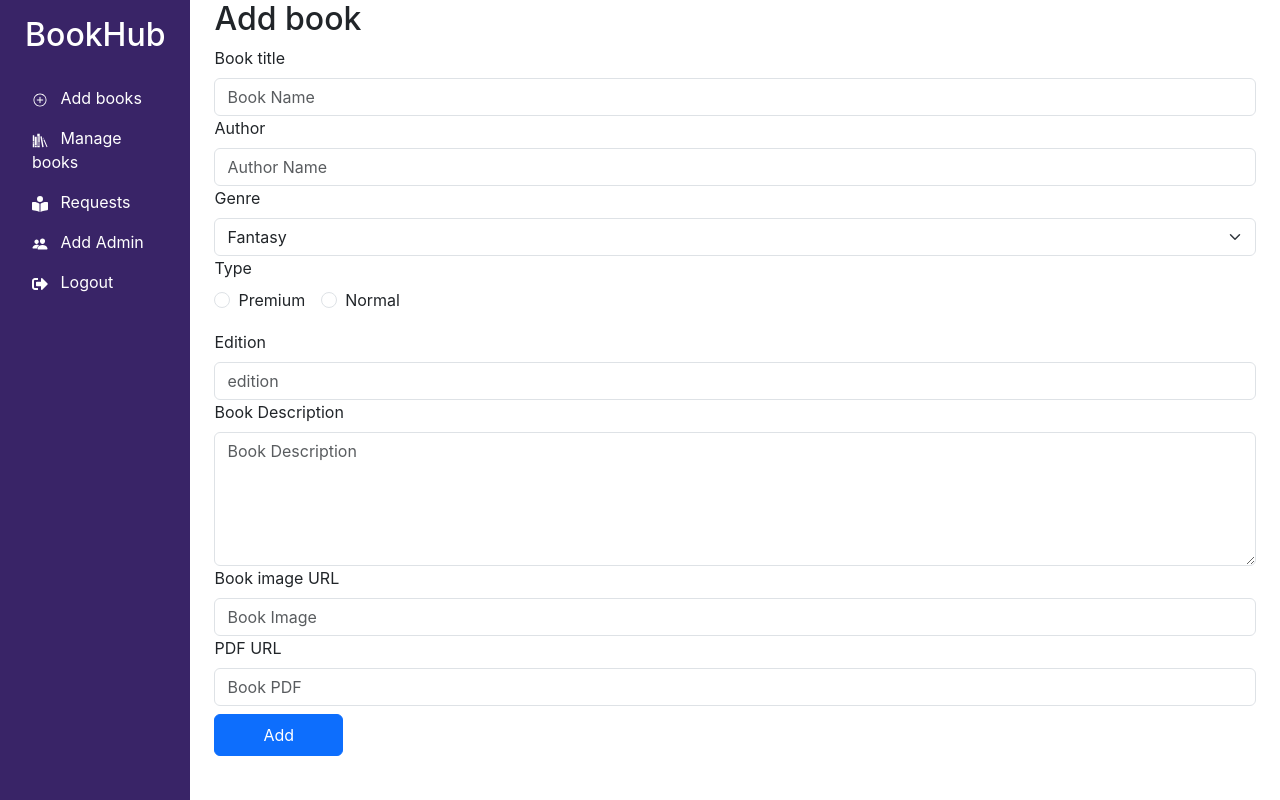
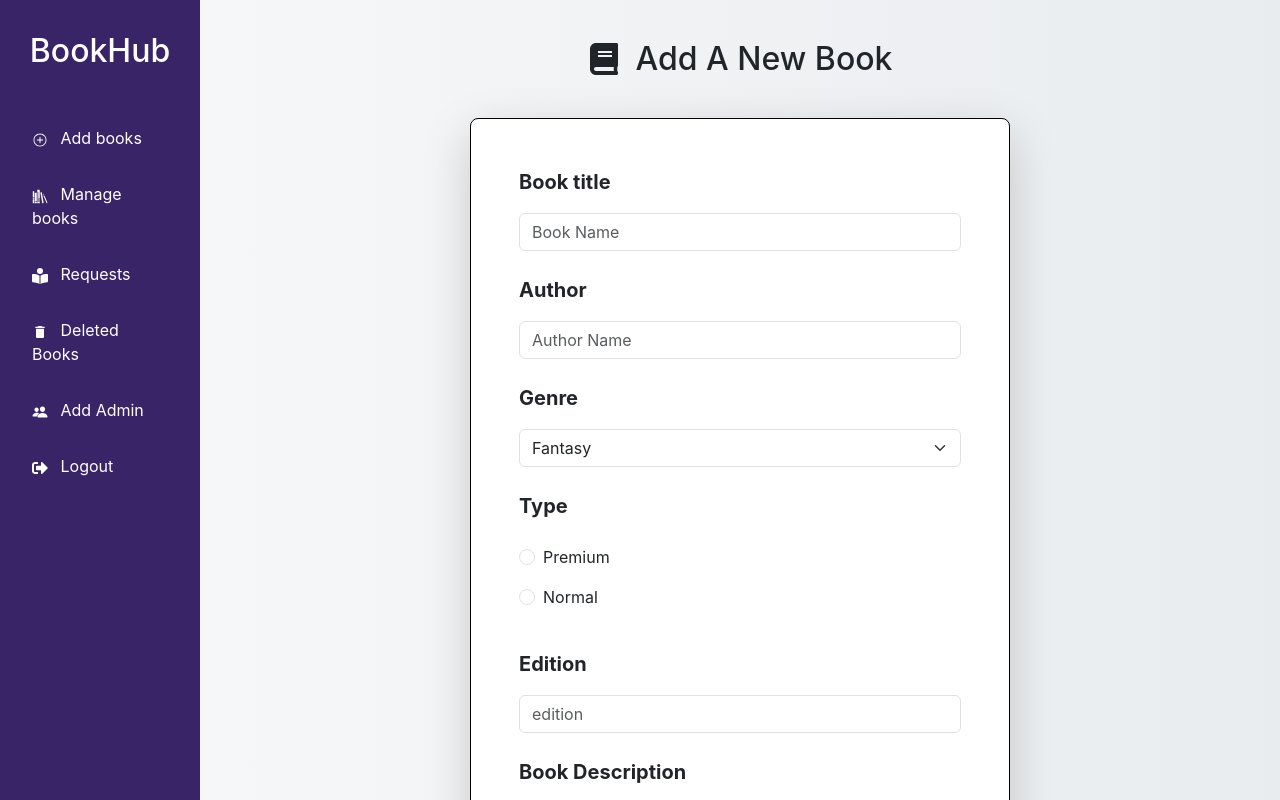
Before and after one commit to ashniv07/bookHub, a React (Vite) app in the folder UI/frontend/: page /addbook in a window 1280 px wide. Built offline with nearby package versions, Linux system fonts and the light colour scheme.

Commit message:
designed side bar and adsbooks

```diff
--- a/UI/frontend/src/components/Sidebar.jsx
+++ b/UI/frontend/src/components/Sidebar.jsx
@@ -4,34 +4,53 @@ import { FaBookOpenReader } from "react-icons/fa6";
 import {FaSignOutAlt} from "react-icons/fa"
 import { IoPeople } from "react-icons/io5";
 import { GiBookshelf } from "react-icons/gi";
+import { MdDelete } from "react-icons/md";
+
 
 const Sidebar = () => {
   return (
-    <div className="text-white vh-100 d-flex flex-column p-3" style={{ width: '200px',backgroundColor:'#392467'}}>
-      <h2 className="text-center mb-4">BookHub</h2>
+    <div className="text-white vh-100 d-flex flex-column p-3" style={{ width: '200px',backgroundColor:'#392467',height:'100vh',position: 'fixed',overflowY: 'auto'}}>
+      <h2 className="text-center mt-3 mb-5">BookHub</h2>
       <ul className="nav flex-column">
-        <li className="nav-item">
-          <a href="/addbook" className="nav-link text-white">
+        <li className="nav-item mb-3">
+          <a href="/addbook" className="nav-link text-white"  style={{ transition: 'background-color 0.3s', backgroundColor: 'transparent' }}
+            onMouseEnter={(e) => e.currentTarget.classList.add('bg-secondary')}
+            onMouseLeave={(e) => e.currentTarget.classList.remove('bg-secondary')}>
             <IoIosAddCircleOutline className="me-2" /> Add books
           </a>
         </li>
-        <li className="nav-item">
-          <a href="/manage" className="nav-link text-white">
+        <li className="nav-item mb-3">
+          <a href="/manage" className="nav-link text-white" style={{ transition: 'background-color 0.3s', backgroundColor: 'transparent' }}
+            onMouseEnter={(e) => e.currentTarget.classList.add('bg-secondary')}
+            onMouseLeave={(e) => e.currentTarget.classList.remove('bg-secondary')}>
             <GiBookshelf className="me-2" /> Manage books
           </a>
         </li>
-        <li className="nav-item">
-          <a href="/requests" className="nav-link text-white">
+        <li className="nav-item mb-3 ">
+          <a href="/requests" className="nav-link text-white " style={{ transition: 'background-color 0.3s', backgroundColor: 'transparent' }}
+            onMouseEnter={(e) => e.currentTarget.classList.add('bg-secondary')}
+            onMouseLeave={(e) => e.currentTarget.classList.remove('bg-secondary')}>
             <FaBookOpenReader className="me-2" /> Requests
           </a>
         </li>
-        <li className="nav-item mt-auto">
-          <a href="#" className="nav-link text-white">
+        <li className="nav-item mt-auto mb-3">
+          <a href="/deletedBooks" className="nav-link text-white" style={{ transition: 'background-color 0.3s', backgroundColor: 'transparent' }}
+            onMouseEnter={(e) => e.currentTarget.classList.add('bg-secondary')}
+            onMouseLeave={(e) => e.currentTarget.classList.remove('bg-secondary')}>
+            <MdDelete className="me-2" /> Deleted Books
+          </a>
+        </li>
+        <li className="nav-item mt-auto mb-3">
+          <a href="#" className="nav-link text-white" style={{ transition: 'background-color 0.3s', backgroundColor: 'transparent'  }}
+            onMouseEnter={(e) => e.currentTarget.classList.add('bg-secondary')}
+            onMouseLeave={(e) => e.currentTarget.classList.remove('bg-secondary')}>
             <IoPeople className="me-2" /> Add Admin
           </a>
         </li>
         <li className="nav-item mt-auto">
-          <a href="#" className="nav-link text-white">
+          <a href="#" className="nav-link text-white" style={{ transition: 'background-color 0.3s', backgroundColor: 'transparent' }}
+            onMouseEnter={(e) => e.currentTarget.classList.add('bg-secondary')}
+            onMouseLeave={(e) => e.currentTarget.classList.remove('bg-secondary')}>
             <FaSignOutAlt className="me-2" /> Logout
           </a>
         </li>
--- a/UI/frontend/src/index.css
+++ b/UI/frontend/src/index.css
@@ -10,5 +10,5 @@ html, body, #root {
   height: 100%;
   margin: 0;
   padding: 0;
-  overflow: hidden;
+  overflow: auto;
 }
--- a/UI/frontend/src/pages/Addbook.jsx
+++ b/UI/frontend/src/pages/Addbook.jsx
@@ -5,6 +5,7 @@ import Button from 'react-bootstrap/Button';
 import "bootstrap/dist/css/bootstrap.min.css";
 import Sidebar from '../components/Sidebar';
 import axios from '../setupAxios';
+import { FaBook } from 'react-icons/fa';  // Import an icon
 
 const Addbook = () => {
     const bookCategories = [
@@ -27,7 +28,7 @@ const Addbook = () => {
     const handleBookSubmitted = (event) => {
         event.preventDefault();
         const form = event.target;
-        const bookName=form.bookName.value;
+        const bookName = form.bookName.value;
         const author = form.author.value;
         const genre = form.genre.value;
         const type = form.type.value;
@@ -58,33 +59,39 @@ const Addbook = () => {
     };
 
     return (
-      <div className='addbook' style={{display:"flex"}}>
-  <Sidebar/>
-      <div className='px-4 my-12' style={{width:"90%"}}>
-        <h2 className='mb-8 text-3xl font-bold'>Add book</h2>
-        <Form onSubmit={handleBookSubmitted} className="flex flex-col gap-4 lg:w-[1180px] mx-auto">
-        <Form.Group className='flex flex-wrap gap-8'>
-          <Form.Label htmlFor="bookName" className="mb-2 block">Book title</Form.Label>
-          <Form.Control id="bookName" name='bookName' type="text" placeholder="Book Name"  required className="rounded-md" />
+        <div className='d-flex' style={{ minHeight: '100vh', background: 'linear-gradient(to right, #f8f9fa, #e9ecef)'}}>
+            <Sidebar />
+            <div className='d-flex flex-column align-items-center justify-content-center mt-3 py-4' style={{ width: "calc(100% - 200px)", marginLeft:'200px' }}>
+                <div className='text-center mb-4'>
+                    <h2 className='d-inline-flex align-items-center mb-3'>
+                        <FaBook className='me-3' />
+                        Add A New Book
+                    </h2>
+                </div>
+                <div className='w-50 p-5 shadow-lg' style={{ maxWidth: '1000px', borderRadius: '8px', background:'#ffffff', border: '1px solid black' }}>
+                    <Form onSubmit={handleBookSubmitted} className="d-flex flex-column gap-4">
+                        <Form.Group>
+                            <Form.Label htmlFor="bookName" className="mb-3 block" style={{ fontSize: '20px', fontWeight: 'bold' }}>Book title</Form.Label>
+                            <Form.Control id="bookName" name='bookName' type="text" placeholder="Book Name" required className="rounded-md" />
                         </Form.Group>
 
-        <Form.Group className='flex flex-wrap gap-8'>
-          <Form.Label htmlFor="author" className="mb-2 block">Author</Form.Label>
+                        <Form.Group>
+                            <Form.Label htmlFor="author" className="mb-3 block" style={{ fontSize: '20px', fontWeight: 'bold' }}>Author</Form.Label>
                             <Form.Control id="author" name='author' type="text" placeholder="Author Name" required className="rounded-md" />
                         </Form.Group>
 
-        <Form.Group className='flex flex-wrap gap-8'>
-          <Form.Label htmlFor="inputState" className="mb-2 block">Genre</Form.Label>
+                        <Form.Group>
+                            <Form.Label htmlFor="inputState" className="mb-3 block" style={{ fontSize: '20px', fontWeight: 'bold' }}>Genre</Form.Label>
                             <Form.Select id='inputState' name='genre' className='w-full rounded-md' value={selectedBookCategory} onChange={handleChangeSelectedValue}>
                                 {bookCategories.map(option => <option key={option} value={option}>{option}</option>)}
                             </Form.Select>
                         </Form.Group>
 
                         <Form.Group>
-        <Form.Label className="mb-2 block">Type</Form.Label>
-        <br/>
+                            <Form.Label className="mb-4 block" style={{ fontSize: '20px', fontWeight: 'bold' }}>Type</Form.Label>
+                            <br />
                             {['premium', 'normal'].map((type) => (
-    <div key={`default-${type}`} className="mb-3 form-check-inline">
+                                <div key={`default-${type}`} className="mb-3 ">
                                     <Form.Check
                                         type="radio"
                                         id={`default-${type}`}
@@ -96,31 +103,32 @@ const Addbook = () => {
                             ))}
                         </Form.Group>
 
-    <Form.Group className='flex flex-wrap gap-8'>
-          <Form.Label htmlFor="edition" className="mb-2 block">Edition</Form.Label>
+                        <Form.Group>
+                            <Form.Label htmlFor="edition" className="mb-3 block" style={{ fontSize: '20px', fontWeight: 'bold' }}>Edition</Form.Label>
                             <Form.Control id="edition" name='edition' type="text" placeholder="edition" required className="rounded-md" />
                         </Form.Group>
 
                         <Form.Group>
-          <Form.Label htmlFor="description" className="mb-2 block">Book Description</Form.Label>
+                            <Form.Label htmlFor="description" className="mb-3 block" style={{ fontSize: '20px', fontWeight: 'bold' }}>Book Description</Form.Label>
                             <Form.Control id="description" placeholder="Book Description" required as="textarea" rows={5} className='w-full' />
                         </Form.Group>
 
-        <Form.Group className='flex flex-wrap gap-8'>
-          <Form.Label htmlFor="image" className="mb-2 block">Book image URL</Form.Label>
+                        <Form.Group>
+                            <Form.Label htmlFor="image" className="mb-3 block" style={{ fontSize: '20px', fontWeight: 'bold' }}>Book image URL</Form.Label>
                             <Form.Control id="image" name='image' type="text" placeholder="Book Image" required className="rounded-md" />
                         </Form.Group>
 
                         <Form.Group>
-          <Form.Label htmlFor="url" className="mb-2 block">PDF URL</Form.Label>
+                            <Form.Label htmlFor="url" className="mb-3 block" style={{ fontSize: '20px', fontWeight: 'bold' }}>PDF URL</Form.Label>
                             <Form.Control id="url" name='url' type="text" placeholder="Book PDF" required className="rounded-md" />
                         </Form.Group>
-        <Button type="submit" className='bg-blue-700 w-full px-5 py-2 hover:bg-blue-500 rounded mt-2'>Add</Button>
-
-
+                        <Button type="submit" className="bg-purple-600 text-white px-5 py-2 hover:bg-purple-500 rounded mt-4"
+                        style={{ fontSize: '14px', fontWeight: 'bold', display: 'block', margin: '0 auto' }} >
+                        Add
+                      </Button>
                         </Form>
                 </div>
-
+            </div>
         </div>
     );
 };
--- a/UI/frontend/src/pages/Managebook.jsx
+++ b/UI/frontend/src/pages/Managebook.jsx
@@ -52,7 +52,7 @@ const Managebook = () => {
     return (
         <div className="manage"style={{display:"flex"}}>
             <Sidebar/>
-        <div className="container my-12 " style={{width:"80%"}}>
+        <div className="container my-12 " style={{ width: "calc(100% - 200px)", marginLeft:'200px' }}>
             <h2 className="mb-4 text-3xl font-bold">Manage Your Books</h2>
 
             <table className="table table-striped table-bordered">
```
Lines whose indentation alone changed are shown as unchanged.
